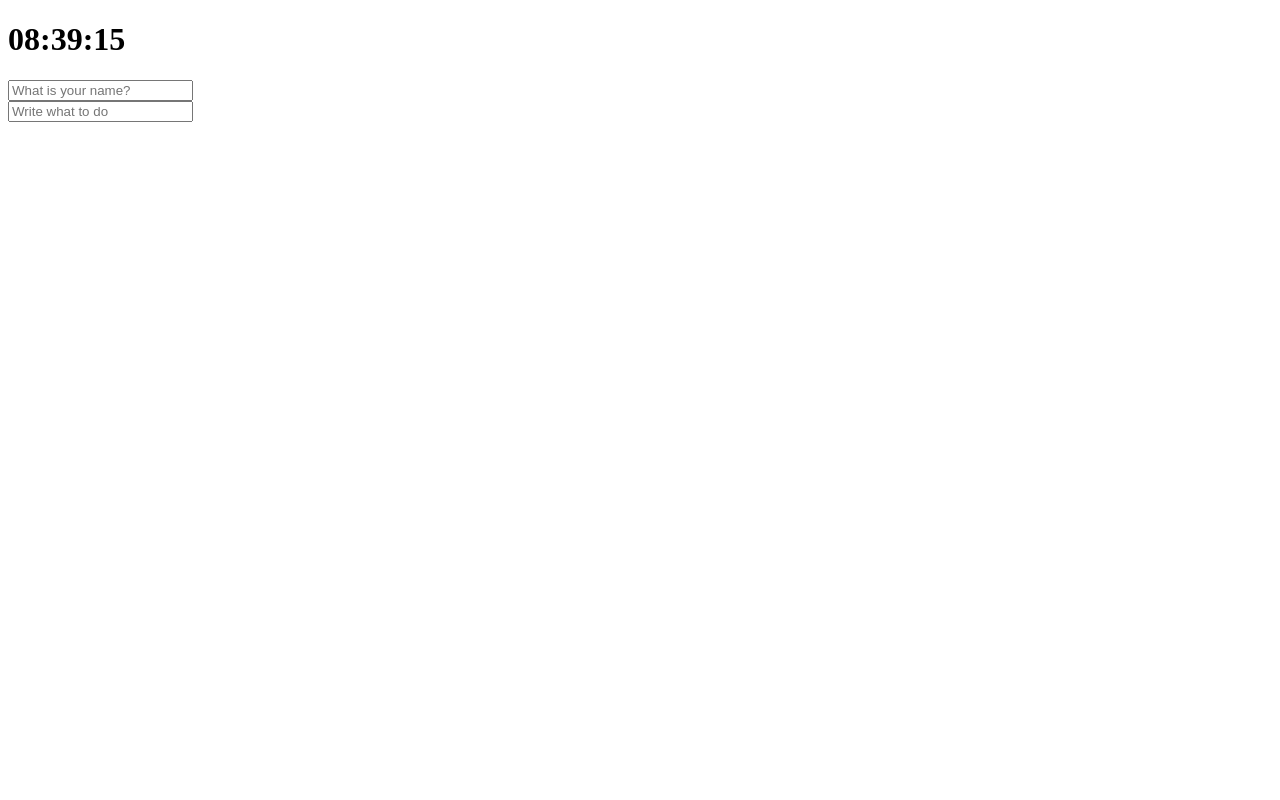
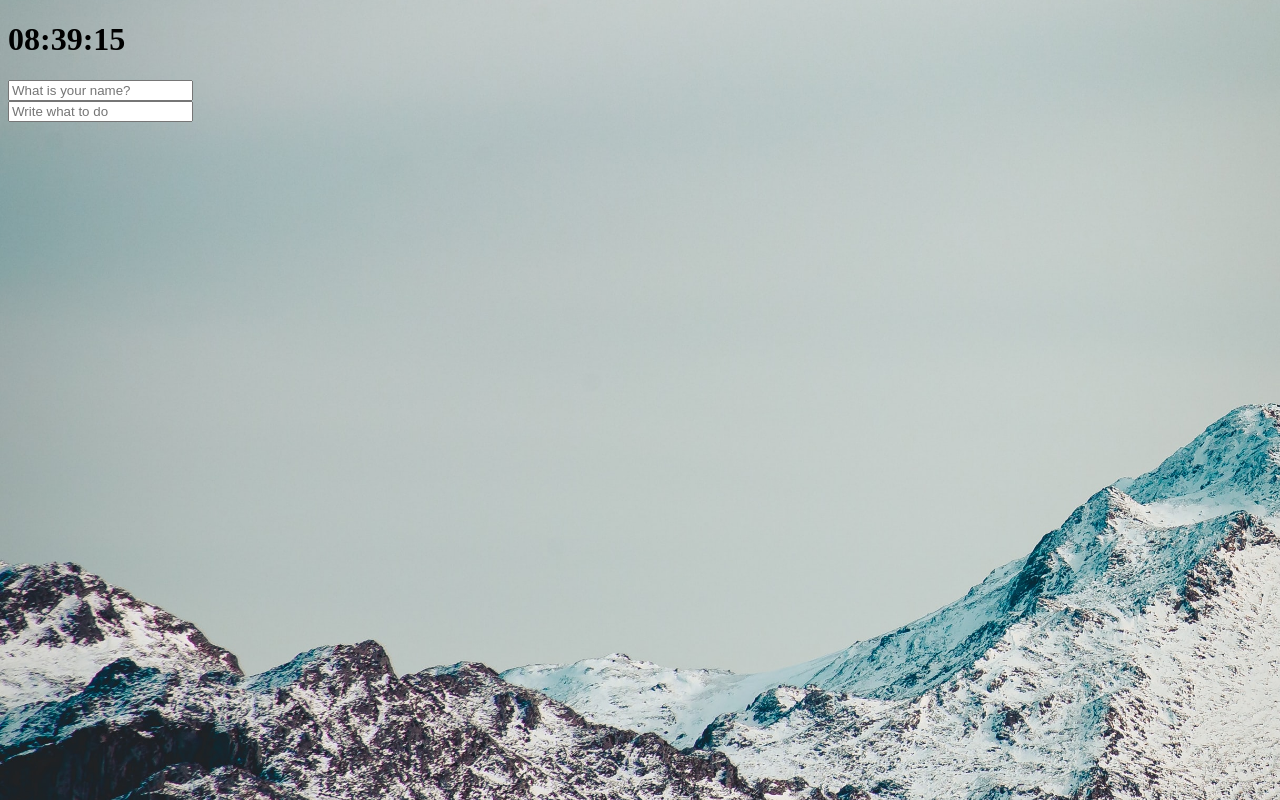
Before and after one commit to Player1789/Vanilla-Javascript, a plain HTML site: page momentum/index.html in a window 1280 px wide. Drawn offline with Linux system fonts and the light colour scheme.

Commit message:
#3.8 Image background

```diff
--- /dev/null
+++ b/momentum/bg.js
@@ -0,0 +1,21 @@
+const body = document.querySelector('body');
+
+const numberOfImage = 3;
+
+function loadImage(number) {
+	const image = new Image();
+	image.src = `image/${number + 1}.jpg`;
+	image.classList.add('bgImage');
+	body.prepend(image);
+}
+
+function numberGenerator() {
+	const number = Math.floor(Math.random() * numberOfImage);
+	return number;
+}
+
+function init() {
+	const number = numberGenerator();
+	loadImage(number);
+}
+init();
--- a/momentum/index.css
+++ b/momentum/index.css
@@ -1,3 +1,7 @@
+body {
+	background-color: cadetblue;
+}
+
 .js-form,
 .js-greetings {
 	display: none;
@@ -6,3 +10,23 @@
 .showing {
 	display: block;
 }
+
+@keyframes fadeIn {
+	from {
+		opacity: 0%;
+	}
+	to {
+		opacity: 100%;
+	}
+}
+
+.bgImage {
+	position: absolute;
+	width: 100%;
+	height: 100%;
+	left: 0;
+	top: 0;
+	z-index: -1;
+	object-fit: cover;
+	animation: fadeIn 0.5s linear;
+}
--- a/momentum/index.html
+++ b/momentum/index.html
@@ -19,9 +19,9 @@
     </form>
     <ul class="js-toDoList">
     </ul>
-
     <script src="clock.js"></script>
     <script src="greeting.js"></script>
     <script src="todo.js"></script>
+    <script src="bg.js"></script>
   </body>
 </html>
```
Also changed, not shown: momentum/image/1.jpg (added), momentum/image/3.jpg (added), 1 other file.
